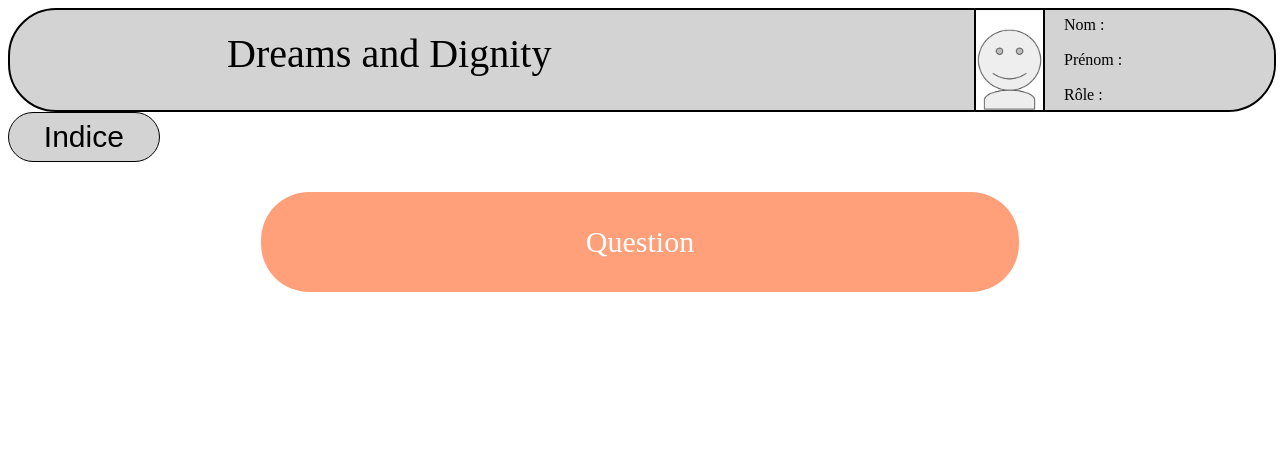
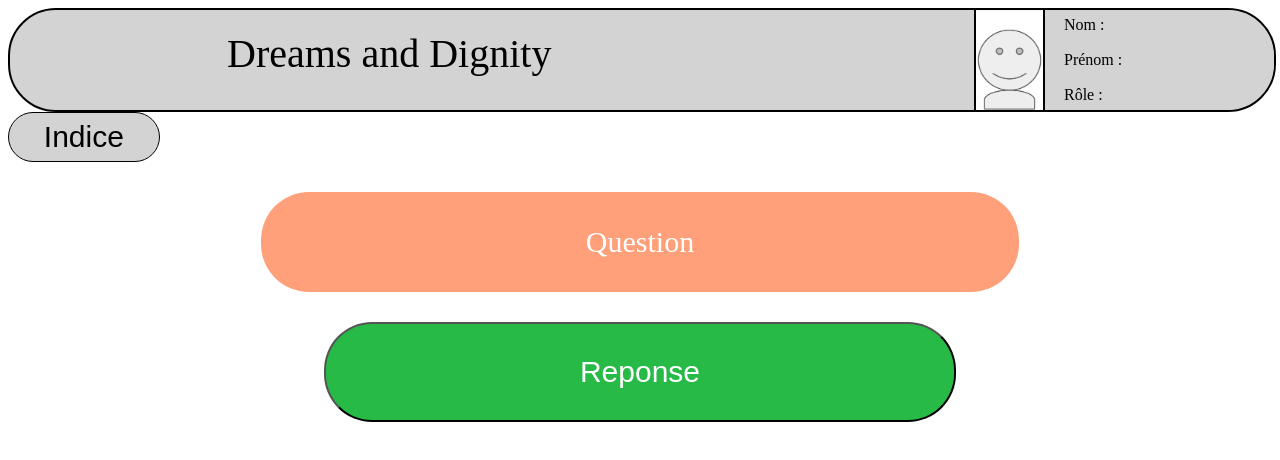
Before and after one commit to 2019-2020-ps6/2023-2024-ps6-dndeveloppers, an Angular app in the folder front-end/: page /app-reponse in a window 1280 px wide. Before the commit this address led to /. Shown: the top 460 px of the page. Built offline with nearby package versions, Linux system fonts and the light colour scheme.

Commit message:
#6 feat response component exists

```diff
--- a/front-end/src/app/app-routing.module.ts
+++ b/front-end/src/app/app-routing.module.ts
@@ -3,10 +3,12 @@ import { RouterModule, Routes } from '@angular/router';
 import { ProfilComponent } from './profil/profil.component';
 import { IndiceComponent } from './quiz/indice/indice.component';
 import { QuestionComponent } from './quiz/question/question.component';
+import { ReponseComponent } from './quiz/reponse/reponse.component';
 const routes: Routes = [
   {path: 'app-profil', component: ProfilComponent},
   {path: 'app-indice', component: IndiceComponent},
-  {path: 'app-question', component: QuestionComponent}
+  {path: 'app-question', component: QuestionComponent},
+  {path: 'app-reponse', component: ReponseComponent}
 ];
 
 
--- a/front-end/src/app/app.component.html
+++ b/front-end/src/app/app.component.html
@@ -2,4 +2,5 @@
     <app-profil class="sommet"></app-profil>
     <app-indice class="indice"></app-indice>
     <app-question class="question"></app-question>
+    <app-reponse class="reponse"></app-reponse>
 </div>
--- a/front-end/src/app/app.module.ts
+++ b/front-end/src/app/app.module.ts
@@ -6,13 +6,15 @@ import { AppComponent } from './app.component';
 import { ProfilComponent } from './profil/profil.component';
 import { IndiceComponent } from './quiz/indice/indice.component';
 import { QuestionComponent } from './quiz/question/question.component';
+import { ReponseComponent } from './quiz/reponse/reponse.component';
 
 @NgModule({
   declarations: [
     AppComponent,
     ProfilComponent,
     IndiceComponent,
-    QuestionComponent
+    QuestionComponent,
+    ReponseComponent
   ],
   imports: [
     BrowserModule,
--- a/front-end/src/app/quiz/reponse/reponse.component.html
+++ b/front-end/src/app/quiz/reponse/reponse.component.html
@@ -0,0 +1,5 @@
+<div class="reponse" matrio-class>
+    <button class="reponse-texte" name="button">
+        Reponse
+    </button>
+</div>
--- a/front-end/src/app/quiz/reponse/reponse.component.scss
+++ b/front-end/src/app/quiz/reponse/reponse.component.scss
@@ -0,0 +1,23 @@
+.reponse {
+    display: flex;
+    align-items: baseline;
+    justify-content: center;
+    width: 100%;
+    height: 100%;
+}
+
+.reponse-texte {
+    display: flex;
+    align-items: center;
+    justify-content: center;
+    font-size: 30px;
+    width: 50%;
+    height: 100px;
+    color: white;
+    border-radius: 3rem;
+    background-color: rgb(39, 186, 71);
+}
+
+.reponse-texte:hover {
+    background-color: rgb(113, 159, 117);
+}
--- a/front-end/src/app/quiz/reponse/reponse.component.ts
+++ b/front-end/src/app/quiz/reponse/reponse.component.ts
@@ -0,0 +1,13 @@
+import { Component, OnInit } from "@angular/core";
+
+@Component({
+    selector: 'app-reponse',
+    templateUrl: './reponse.component.html',
+    styleUrls: ['./reponse.component.scss']
+})
+
+export class ReponseComponent implements OnInit {
+    constructor(){}
+
+    ngOnInit(): void {}
+}
```
